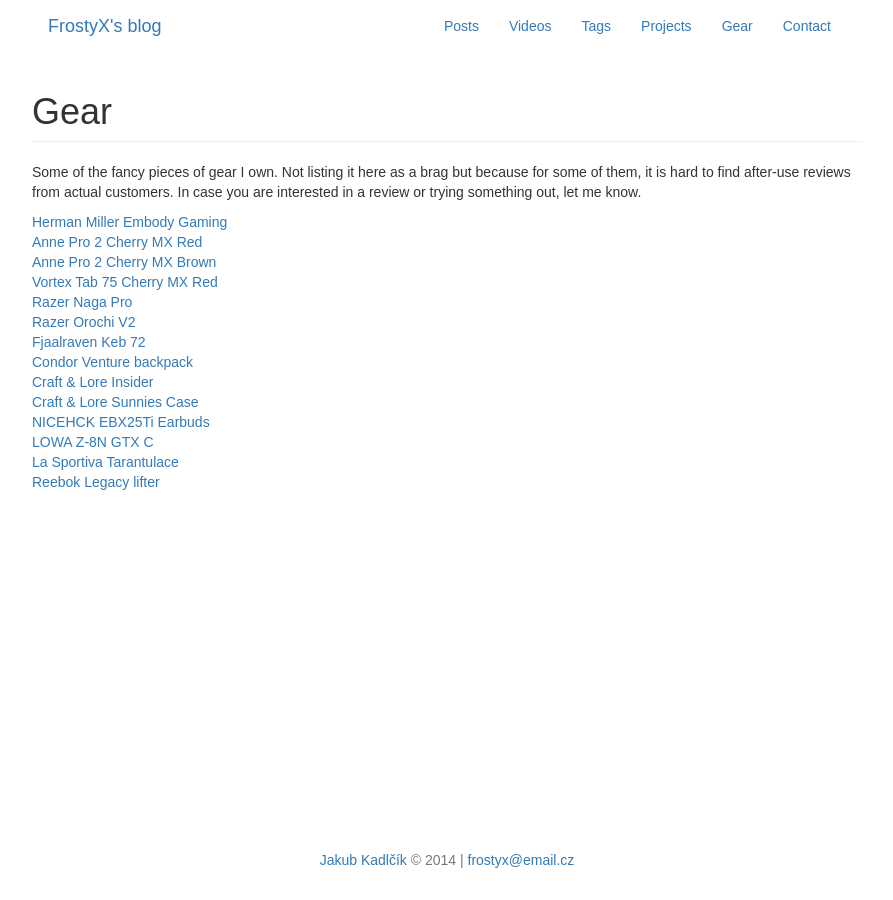
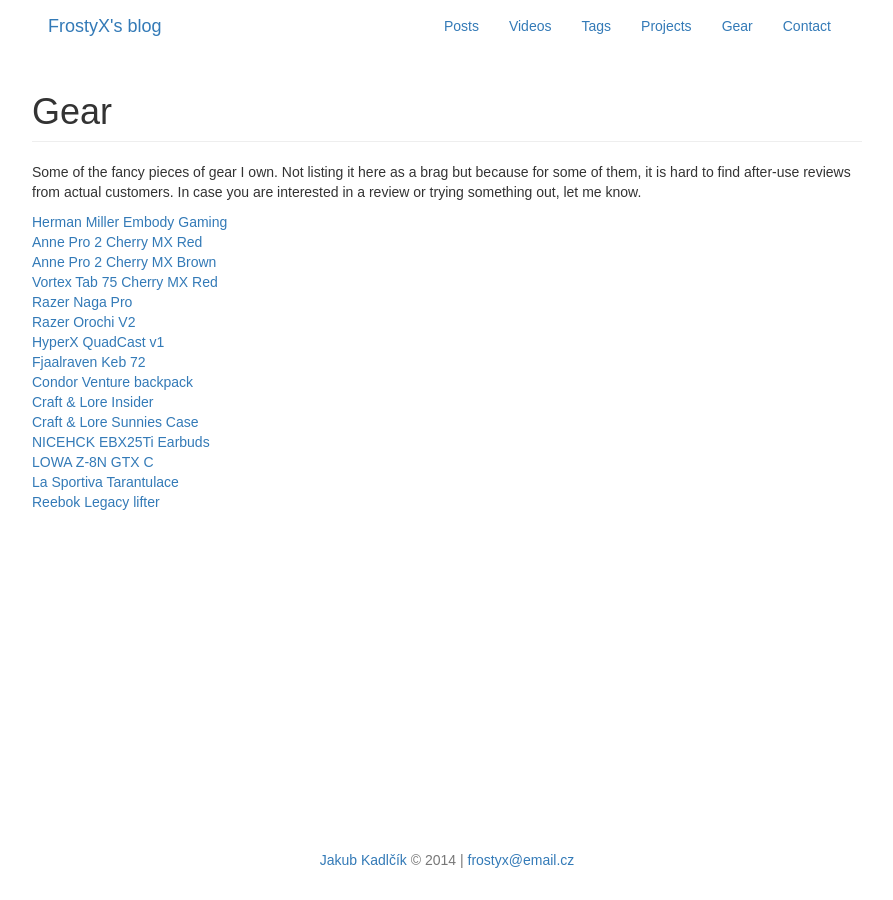
Before and after one commit to FrostyX/frostyx.github.io, a Jekyll site: the page built from gear.html, in a window 1280 px wide. Shown: the whole page, without its empty margins (193-1086 px from the left). Built offline with Jekyll 4.4.1, drawn with Linux system fonts in a browser that asks for light colours; nearby versions of some CDN libraries.

Commit message:
Add HyperX QuadCast to my gear

```diff
--- a/gear.html
+++ b/gear.html
@@ -47,6 +47,12 @@
   <li>
     <a href="https://www.razer.com/gaming-mice/Razer-Orochi-V2/RZ01-03730100-R3U1">
       Razer Orochi V2
+    </a>
+  </li>
+
+  <li>
+    <a href="https://www.smarty.cz/HyperX-QuadCast-4p33050">
+      HyperX QuadCast v1
     </a>
   </li>
 
```
